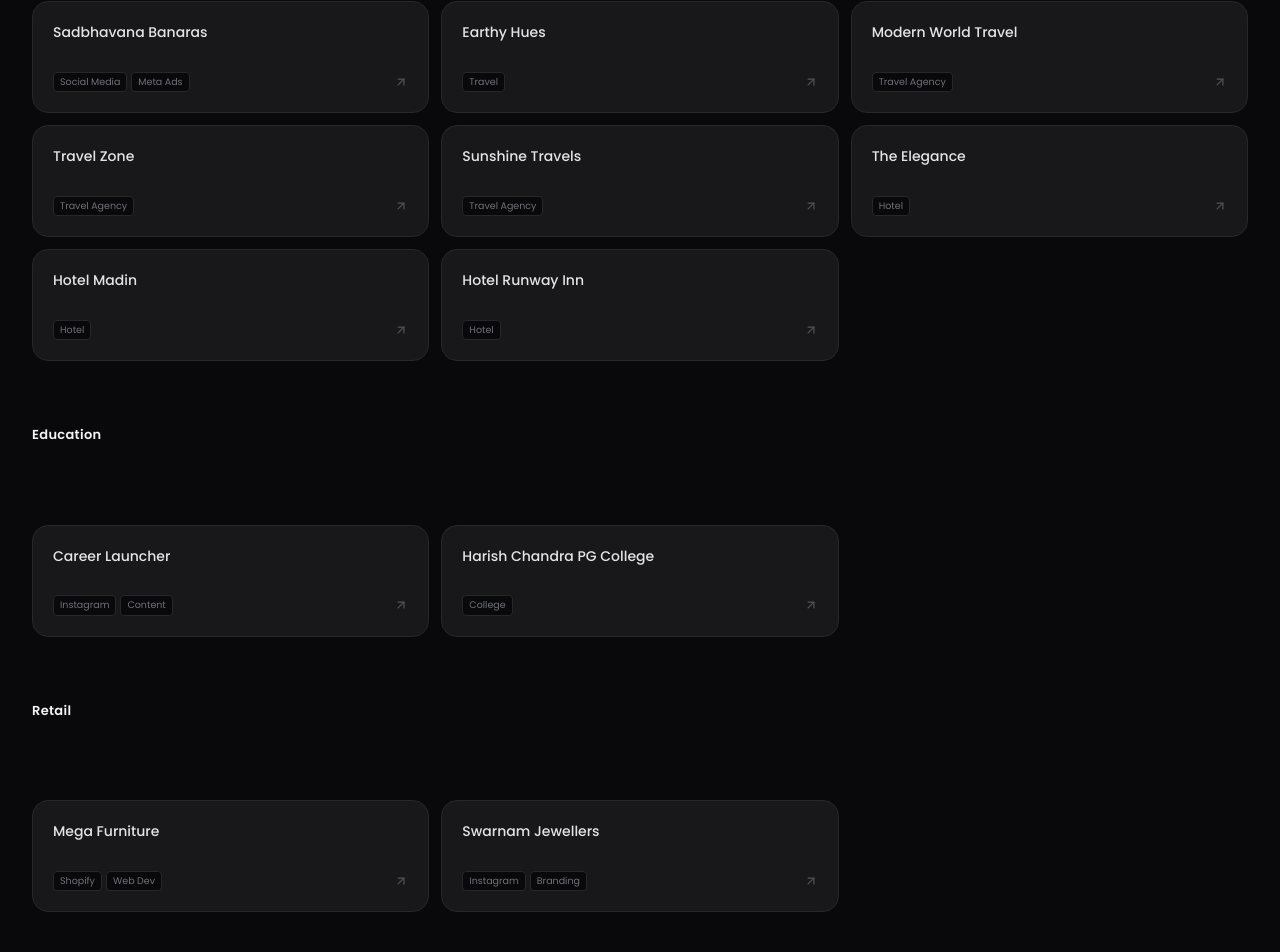
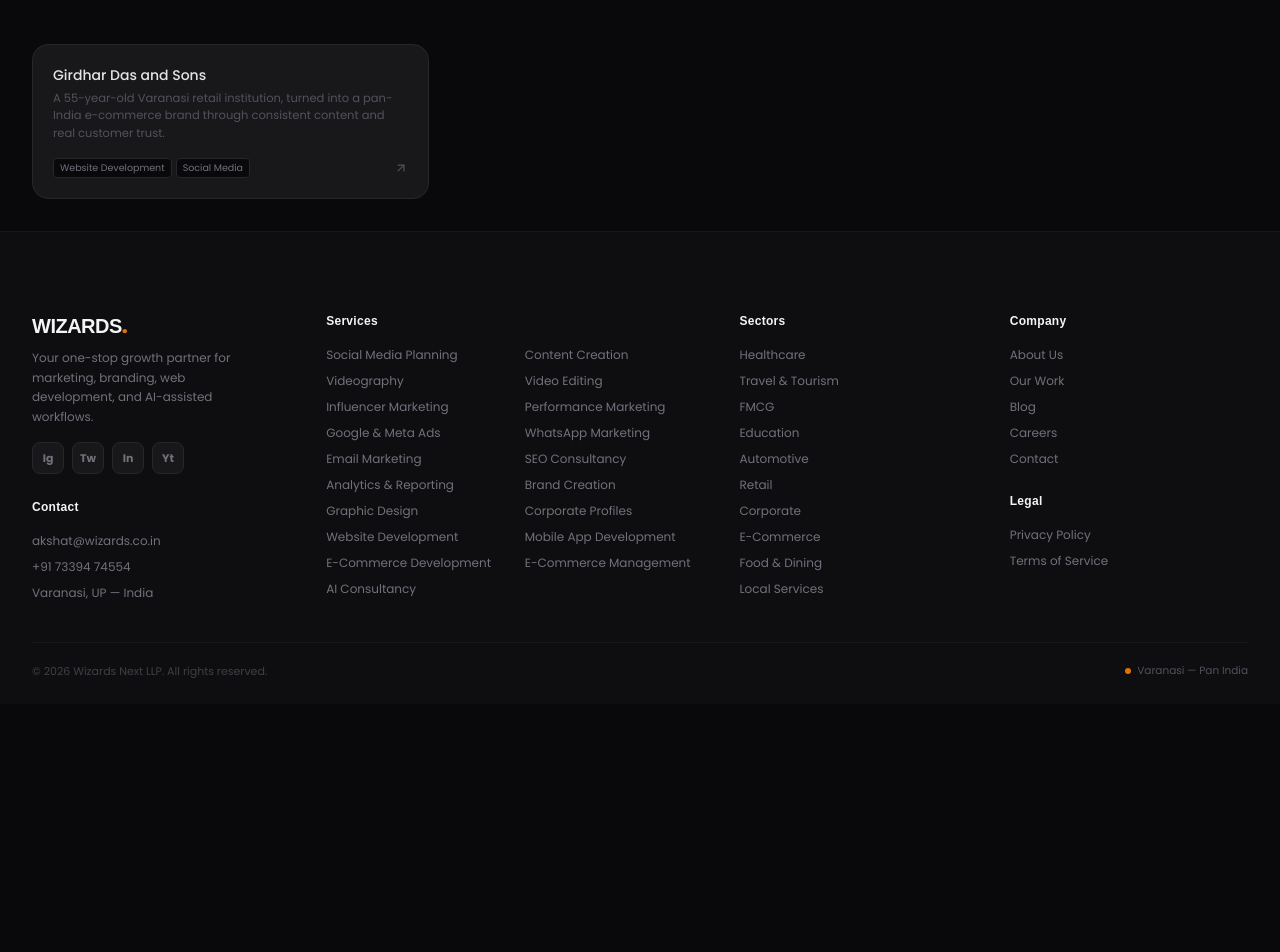
Before and after one commit to akshatwizard/wizards_next, a Next.js app: page /our-works in a window 1280 px wide. Shown: the part 922-1874 px from the top of the page. After the commit the page ends 1626 px from the top, so only its background shows below. Built offline with nearby package versions, Linux system fonts and the light colour scheme.

Commit message:
Add files via upload

```diff
--- a/src/components/client_marquee.tsx
+++ b/src/components/client_marquee.tsx
@@ -56,6 +56,12 @@
 }
 
 export default function ClientMarquee() {
+    // A marquee needs multiple items to actually read as "scrolling" —
+    // with only a few clients in the system right now, this section
+    // simply doesn't render rather than looping one or two names.
+    // Reappears on its own once the client list grows back.
+    if (clients.length < 4) return null
+
     return (
         <Section className="overflow-hidden">
 
--- a/src/components/work.tsx
+++ b/src/components/work.tsx
@@ -110,7 +110,11 @@
 
                 {/* Footer CTA */}
                 <FadeUp delay={0.25} className="flex items-center justify-between ">
-                    <span className="text-[12px] text-zinc-600">Showing {featured.length} of {getFeaturedClients().length}+ projects</span>
+                    {getFeaturedClients().length > featured.length ? (
+                        <span className="text-[12px] text-zinc-600">Showing {featured.length} of {getFeaturedClients().length}+ projects</span>
+                    ) : (
+                        <span className="text-[12px] text-zinc-600">More case studies added regularly</span>
+                    )}
                     <Link
                         href="/our-works"
                         className="inline-flex items-center gap-1.5 bg-amber-600 hover:bg-amber-500 text-black text-[12px] font-semibold px-5 py-2.5 rounded-lg transition-colors"
--- a/src/constant/clients.ts
+++ b/src/constant/clients.ts
@@ -1,85 +1,18 @@
 import { Client } from "@/types/client.types";
 
-// Seed data, merged from two places already in the codebase: the 7 clients
-// shown on the homepage bento grid (which had real service tags) and the 20
-// names in the old client marquee list (which had almost no detail beyond a
-// name). JR Digital Marketing Services is deliberately excluded — it's one
-// of the two founding companies behind Wizards Next itself, not a client.
-//
-// Sector is left unset (undefined) for names where the only signal was the
-// business name itself — those are genuine guesses I'm not comfortable
-// locking in, and sector 1 of your plan is exactly "you tell us the real
-// category." Clients with an unset sector still appear in the marquee and
-// the /our-works hub, they just won't show up filtered into a specific
-// sector page until confirmed. See CLIENT-SUBMISSION-TEMPLATE.md for the
-// intake format for both new clients and corrections to these seed ones.
+// Reset on request — every client except Girdhar Das and Sons was removed.
+// A complete new client list is being prepared with full details; as each
+// one is shared, it gets added here as one object, following the same
+// shape as gd-sons below.
 //
 // To add a new client: append one object here, optionally drop screenshot
 // files in /public/images/clients/[slug]/, and redeploy. Nothing else needs
 // to change — the hub page, individual page route, homepage strip, marquee,
 // and each sector's client list all read from this array automatically.
+// `sectors` should match one or more slugs from src/constant/sectors — the
+// sector pages and their client lists are untouched by this reset.
 
 export const clients: Client[] = [
-    // ─── Confirmed sector + real service history (from the homepage grid) ───
-    {
-        slug: "sadbhavana-banaras",
-        name: "Sadbhavana Banaras",
-        sectors: ["travel-and-tourism"],
-        tags: ["Social Media", "Meta Ads", "Branding"],
-        services: ["social-media", "google-meta-ads-management", "brand-designing"],
-        website: "https://sadbhavanabanaras.com",
-        featured: true,
-        colSpan: "col-span-2",
-        imgHeight: "h-52",
-    },
-    {
-        slug: "banarsi-saree",
-        name: "Banarsi Saree",
-        sectors: ["e-commerce"],
-        tags: ["Shopify", "Google Ads", "SEO"],
-        services: ["ecommerce-development", "google-meta-ads-management", "seo-consultancy"],
-        website: "https://banarsisaree.com",
-        featured: true,
-        rowSpan: "row-span-2",
-        imgHeight: "h-full",
-    },
-    {
-        slug: "career-launcher",
-        name: "Career Launcher",
-        sectors: ["education"],
-        tags: ["Instagram", "Content"],
-        services: ["social-media", "content-creation"],
-        featured: true,
-        imgHeight: "h-44",
-    },
-    {
-        slug: "dr-ankita-chauhan",
-        name: "Dr. Ankita Chauhan",
-        sectors: ["healthcare"],
-        tags: ["Personal Brand", "Reels"],
-        services: ["brand-designing", "videography"],
-        website: "https://drankitachauhan.com",
-        featured: true,
-        imgHeight: "h-44",
-    },
-    {
-        slug: "mega-furniture",
-        name: "Mega Furniture",
-        sectors: ["retail"],
-        tags: ["Shopify", "Web Dev", "Ads"],
-        services: ["ecommerce-development", "website-development", "google-meta-ads-management"],
-        featured: true,
-        imgHeight: "h-44",
-    },
-    {
-        slug: "swarnam-jewellers",
-        name: "Swarnam Jewellers",
-        sectors: ["retail"],
-        tags: ["Instagram", "Branding"],
-        services: ["social-media", "brand-designing"],
-        featured: true,
-        imgHeight: "h-44",
-    },
     {
         slug: "gd-sons",
         name: "Girdhar Das and Sons",
@@ -108,42 +41,6 @@
         colSpan: "col-span-2",
         imgHeight: "h-52",
     },
-
-    // ─── From the old marquee list — name confirmed real, sector/services pending your input ───
-    { slug: "kaasvi", name: "Kaasvi", tags: [], services: [], website: "https://kaasvi.in" },
-    { slug: "dhanuka-silks", name: "Dhanuka Silks", tags: [], services: [] },
-    { slug: "dr-jyosthna-elagandula", name: "Dr. Jyosthna Elagandula", tags: [], services: [] },
-    { slug: "mastertech-pune", name: "MasterTech Pune", tags: [], services: [] },
-    { slug: "rimika-jaipur", name: "Rimika Jaipur", tags: [], services: [], website: "https://rimikajaipur.com" },
-    { slug: "sunbeam-academy", name: "Sunbeam Academy", tags: [], services: [], website: "https://sunbeamacademy.com" },
-    { slug: "kshitij-auto", name: "Kshitij Auto", tags: [], services: [] },
-    { slug: "laurels-care", name: "Laurels Care", tags: [], services: [], website: "https://laurelscare.in" },
-    { slug: "dr-payal-bajaj", name: "Dr. Payal Bajaj", tags: [], services: [] },
-    { slug: "dr-ramya-valiveru", name: "Dr. Ramya Valiveru", tags: [], services: [] },
-    { slug: "steel-dalal", name: "Steel Dalal", tags: [], services: [] },
-
-    // ─── Added from the wizards.co.in deep audit — names/websites confirmed real, no brief yet ───
-    { slug: "shagun-matrimonial", name: "Shagun Matrimonial", sectors: ["local-services"], tags: ["Matchmaking"], services: [], website: "https://www.shaguncentre.com" }, // sector is a best-fit guess — Matrimonial isn't one of the 10 sectors yet
-    { slug: "benaras-boutique", name: "Benaras Boutique", sectors: ["e-commerce"], tags: ["Sarees", "E-Commerce"], services: [], website: "https://www.benarasboutiue.com" },
-    { slug: "earthy-hues", name: "Earthy Hues", sectors: ["travel-and-tourism"], tags: ["Travel"], services: [], website: "https://www.earthyhues.com" },
-    { slug: "modern-world-travel", name: "Modern World Travel", sectors: ["travel-and-tourism"], tags: ["Travel Agency"], services: [], website: "https://www.modernworldtravel.com" },
-    { slug: "travel-zone", name: "Travel Zone", sectors: ["travel-and-tourism"], tags: ["Travel Agency"], services: [], website: "https://www.travelzonevaranasi.com" },
-    { slug: "sunshine-travels", name: "Sunshine Travels", sectors: ["travel-and-tourism"], tags: ["Travel Agency"], services: [], website: "https://www.sunshinetravel.in" },
-    { slug: "divine-soul-resonance", name: "Divine Soul Resonance", sectors: ["corporate"], tags: ["Coaching"], services: [], website: "https://www.divinesoulresonance.com" },
-    { slug: "labour-law-desk", name: "Labour Law Desk", sectors: ["corporate"], tags: ["Legal Services"], services: [], website: "https://www.labourlawdesk.com" },
-    { slug: "soul-creation", name: "Soul Creation", sectors: ["local-services"], tags: ["Photography", "Events"], services: [], website: "https://www.soulcreation.co.in" },
-    { slug: "little-leaf", name: "Little Leaf", sectors: ["corporate"], tags: ["Waste Management"], services: [], website: "https://www.littleleaf.one" },
-    { slug: "only-polymer", name: "Only Polymer", sectors: ["corporate"], tags: ["Manufacturing"], services: [], website: "https://www.onlypolymer.com" },
-    { slug: "ras-polytex", name: "RAS Polytex", sectors: ["corporate"], tags: ["Manufacturing", "Packaging"], services: [], website: "https://www.raspoly.com" },
-    { slug: "ganga-papers", name: "Ganga Papers", sectors: ["corporate"], tags: ["Manufacturing", "Paper"], services: [], website: "https://www.gangapapers.com" },
-    { slug: "alpran-hr-services", name: "Alpran HR Services", sectors: ["corporate"], tags: ["HR Consultancy"], services: [], website: "https://alpranhrservices.com" },
-    { slug: "kailash-rug-industries", name: "Kailash Rug Industries", sectors: ["corporate"], tags: ["Manufacturing", "Export"], services: [], website: "https://www.kailashrug.in" }, // sector is a best-fit guess — Carpets & Rugs isn't one of the 10 sectors yet
-    { slug: "hc-pg-college", name: "Harish Chandra PG College", sectors: ["education"], tags: ["College"], services: [], website: "https://www.hcpgcollege.edu.in" },
-    { slug: "the-elegance", name: "The Elegance", sectors: ["travel-and-tourism"], tags: ["Hotel"], services: [], website: "https://www.theelegance.co.in" },
-    { slug: "hotel-madin", name: "Hotel Madin", sectors: ["travel-and-tourism"], tags: ["Hotel"], services: [], website: "https://www.hotelmadin.com" },
-    { slug: "hotel-runway-inn", name: "Hotel Runway Inn", sectors: ["travel-and-tourism"], tags: ["Hotel"], services: [], website: "https://www.hotelrunwayinn.com" },
-    { slug: "dr-k-shilpi-reddy", name: "Dr. K. Shilpi Reddy", sectors: ["healthcare"], tags: ["Healthcare"], services: [], website: "https://www.drkshilpireddy.com" },
-    { slug: "mrs-mom-event", name: "Mrs. Mom Event", sectors: ["local-services"], tags: ["Events"], services: [], website: "http://www.mrsmomevent.com" },
 ];
 
 export function getClientBySlug(slug: string): Client | undefined {
```
